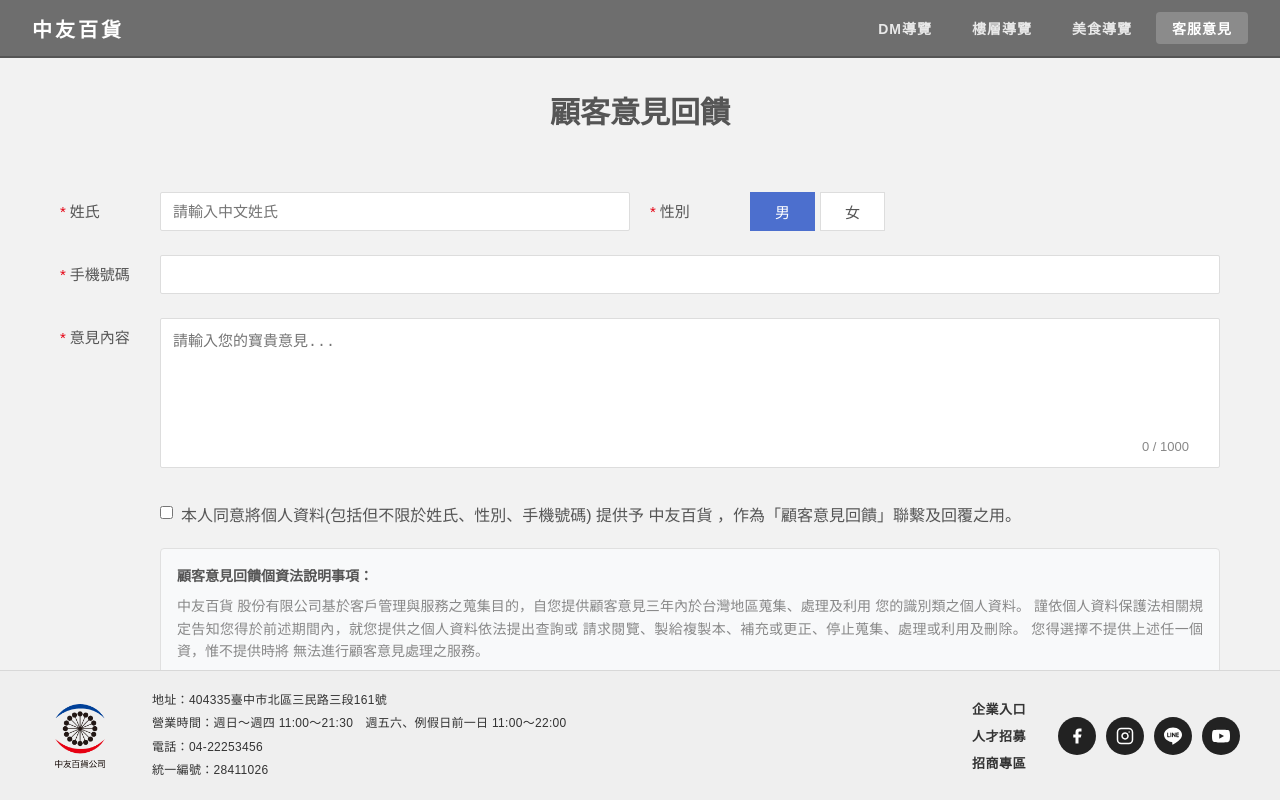
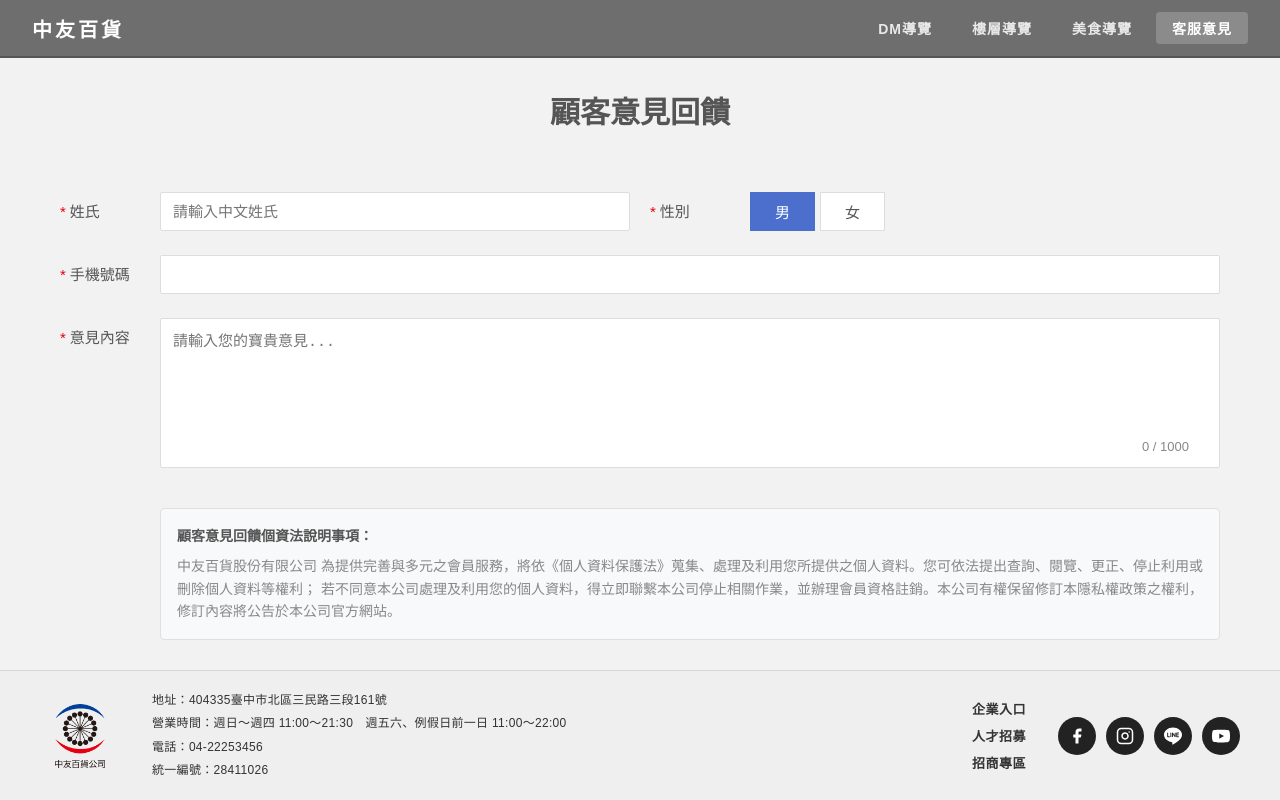
Before and after one commit to faypo/ChungyoOffical, a React (Vite) app in the folder dm-flipbook/: page /CustomerFeedback in a window 1280 px wide. Built offline with nearby package versions, Linux system fonts and the light colour scheme.

Commit message:
調整意見回饋頁面之個資法說明與同意checkbox位置

```diff
--- a/dm-flipbook/src/components/feedback/CustomerFeedback.css
+++ b/dm-flipbook/src/components/feedback/CustomerFeedback.css
@@ -1,8 +1,3 @@
-
-body{
-    height: 100%;
-}
-
 /* 滾動點擊事件穿透遮罩 */
 .site-mobile-backdrop {
     pointer-events: none;
--- a/dm-flipbook/src/components/feedback/CustomerFeedback.jsx
+++ b/dm-flipbook/src/components/feedback/CustomerFeedback.jsx
@@ -434,6 +434,14 @@
                 &nbsp;
               </div>
               <div className="form-control">
+                <div className="privacy-policy-box">
+                  <strong className='privacy-policy-label'>顧客意見回饋個資法說明事項：</strong>
+                  <p className="privacy-policy-text">
+                    中友百貨股份有限公司 為提供完善與多元之會員服務，將依《個人資料保護法》蒐集、處理及利用您所提供之個人資料。您可依法提出查詢、閱覽、更正、停止利用或刪除個人資料等權利；
+                    若不同意本公司處理及利用您的個人資料，得立即聯繫本公司停止相關作業，並辦理會員資格註銷。本公司有權保留修訂本隱私權政策之權利，修訂內容將公告於本公司官方網站。
+                  </p>
+                </div>
+
                 <div className="btn-group isagree-group">
                   <input
                     type="checkbox"
@@ -456,15 +464,6 @@
                   </label>
                 </div>
                 <ErrorMessage message={errors.isAgreed} />
-
-                <div className="privacy-policy-box">
-                  <strong className='privacy-policy-label'>顧客意見回饋個資法說明事項：</strong>
-                  <p className="privacy-policy-text">
-                    中友百貨 股份有限公司基於客戶管理與服務之蒐集目的，自您提供顧客意見三年內於台灣地區蒐集、處理及利用 您的識別類之個人資料。
-                    謹依個人資料保護法相關規定告知您得於前述期間內，就您提供之個人資料依法提出查詢或 請求閱覽、製給複製本、補充或更正、停止蒐集、處理或利用及刪除。
-                    您得選擇不提供上述任一個資，惟不提供時將 無法進行顧客意見處理之服務。
-                  </p>
-                </div>
               </div>
             </div>
 
```
